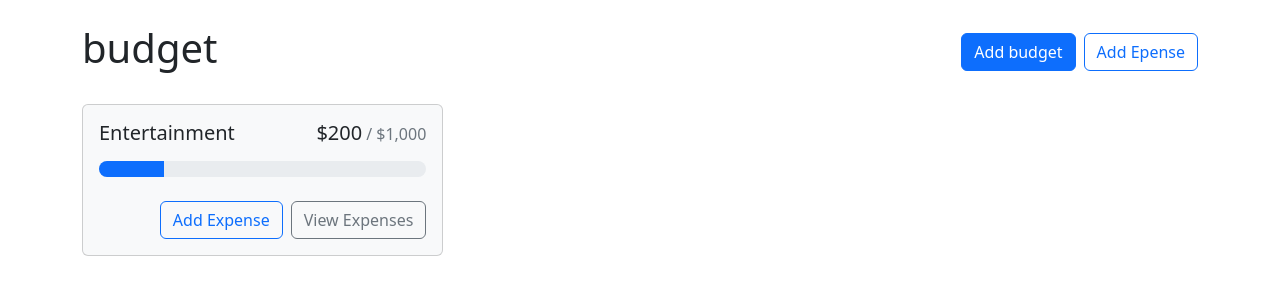
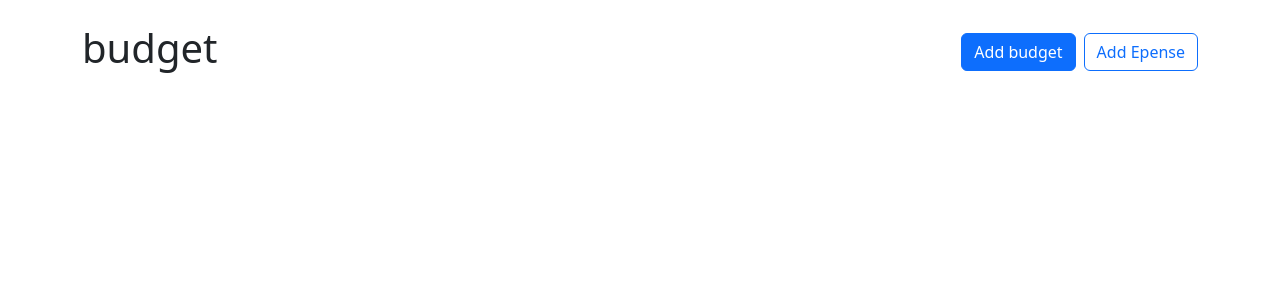
Before and after one commit to latifah2022/tarah, a React (Create React App) app: page / in a window 1280 px wide. Shown: the top 300 px of the page. Built offline with nearby package versions, Linux system fonts and the light colour scheme.

Commit message:
updating app.js and addbudget.js

```diff
--- a/src/App.js
+++ b/src/App.js
@@ -3,19 +3,36 @@
 import  Container  from "react-bootstrap/Container";
 import { Button, Stack } from "react-bootstrap";
 import BudgetCard from "./components/BudgetCard";
+import AddBudgetModal from "./components/AddBudget";
+import { useState } from 'react';
+import { UNCATEGORIZED_BUDGET_ID, useBudgets } from "./utils/context"
 
 function App() {
+  const [showAddBudgetModal, setShowAddBudgetModal] = useState(false)
+  const { budgets, getBudgetExpenses } = useBudgets()
+
+
   return (
+    <>
     <Container className="my-4">
       <Stack direction='horizontal'  gap='2' className='mb-4'>
          <h1 className="me-auto">budget</h1>
-         <Button variant="primary"> Add budget</Button>
+         <Button variant="primary" onClick={() => setShowAddBudgetModal(true)}> Add budget</Button>
          <Button variant="outline-primary">Add Epense</Button>
       </Stack>
       <div style={{ display:"grid", gridTemplateColumns:"repeat(auto-fill,minmax(300px, 1fr))", gap:"1rem", alignItem:"flex-start"}}>
-      <BudgetCard name='Entertainment' gray amount={200} max={1000}></BudgetCard>
+        {budgets.map(budget => {
+          const amount = getBudgetExpenses(budget.id).reduce(
+            (total, expense) => total + expense.amount, 0
+          )
+          return (
+            <BudgetCard key={budget.id} name={budget.name} amount={amount} max={budget.max} />
+          )
+          })}
       </div>
     </Container>
+    <AddBudgetModal show={showAddBudgetModal} handleClose={() => setShowAddBudgetModal(false)}/>
+    </>
   )
 
 }
--- a/src/components/AddBudget.js
+++ b/src/components/AddBudget.js
@@ -1,8 +1,8 @@
 import { Form, Modal, Button } from "react-bootstrap"
 import { useRef } from "react"
-import { useBudgets } from "../contexts/BudgetsContext"
+import { useBudgets } from "../utils/context"
 
-export default function AddBudgetModal({ show, handleClose }) {
+export default function AddBudgetModal({ show, handleClose}) {
   const nameRef = useRef()
   const maxRef = useRef()
   const { addBudget } = useBudgets()
```
Also changed, not shown: src/components/AddExpense.js (added).
